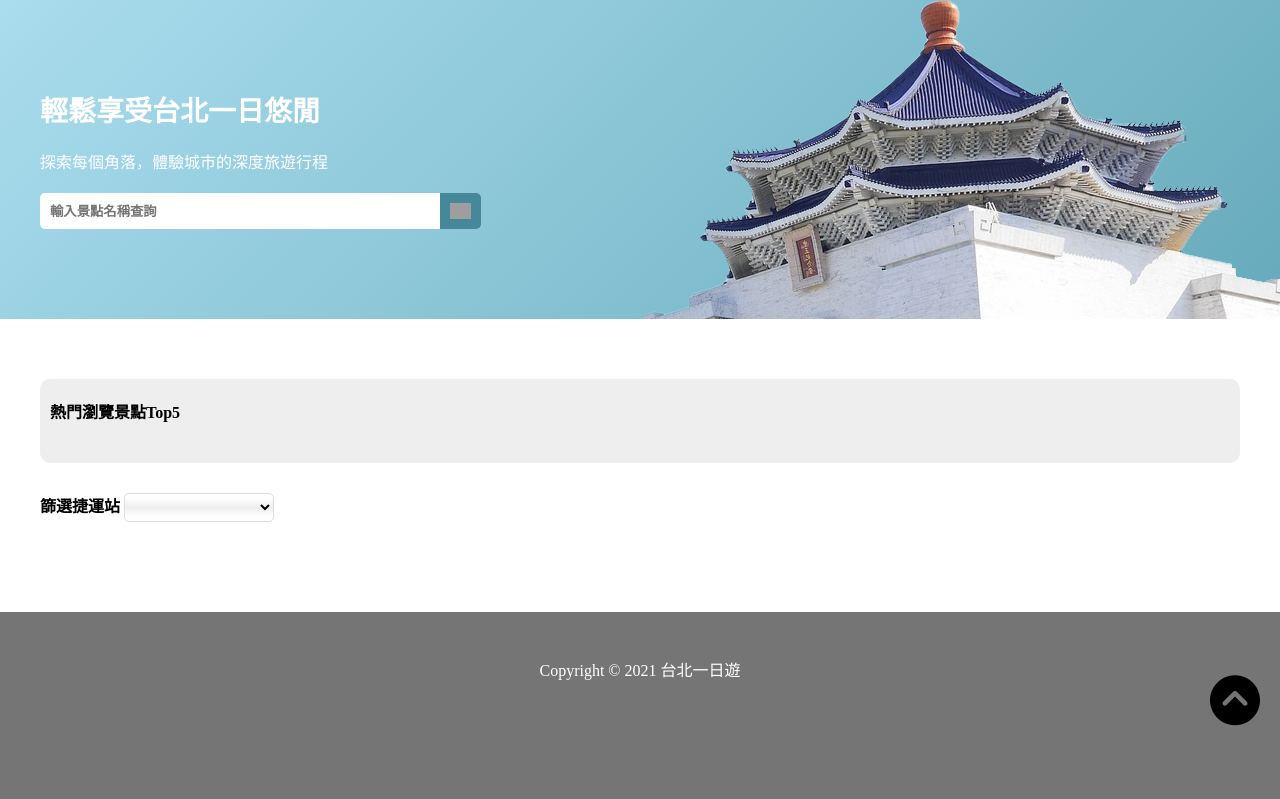
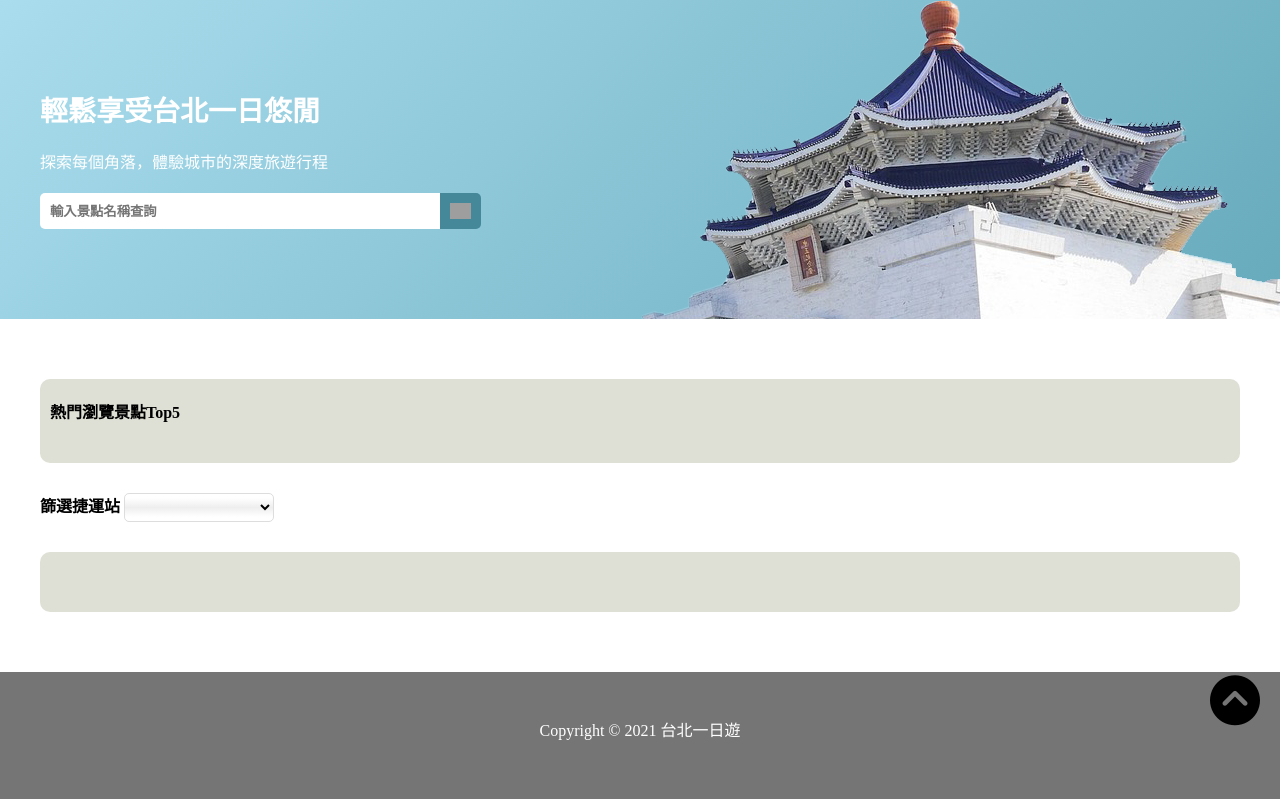
Before and after one commit to xboxertony/taipei-day-trip-website, a Python web app: template templates/index.html in a window 1280 px wide. Shown: the part 55-854 px from the top of the page. Run offline with Jinja, Linux system fonts and the light colour scheme; the template is opened without the code that fills it, so the values that code supplies are empty; some libraries are stand-ins or nearby versions; grey boxes are pictures that could not be loaded.

Commit message:
做出首頁顏色區隔

```diff
--- a/static/css/index.css
+++ b/static/css/index.css
@@ -57,6 +57,10 @@
   display: flex;
   flex-wrap: wrap;
   justify-content: space-between;
+  background-color: #DEE0D5;
+  padding: 30px;
+  box-sizing: border-box;
+  border-radius: 10px;
 }
 .attraction {
   width: 276px;
@@ -267,7 +271,7 @@ input:focus {
 }
 .top_attraction{
   width: 1200px;
-  background-color: #eeeeee;
+  background-color: #DEE0D5;
   margin: 30px auto;
   padding: 20px 10px;
   box-sizing: border-box;
```
